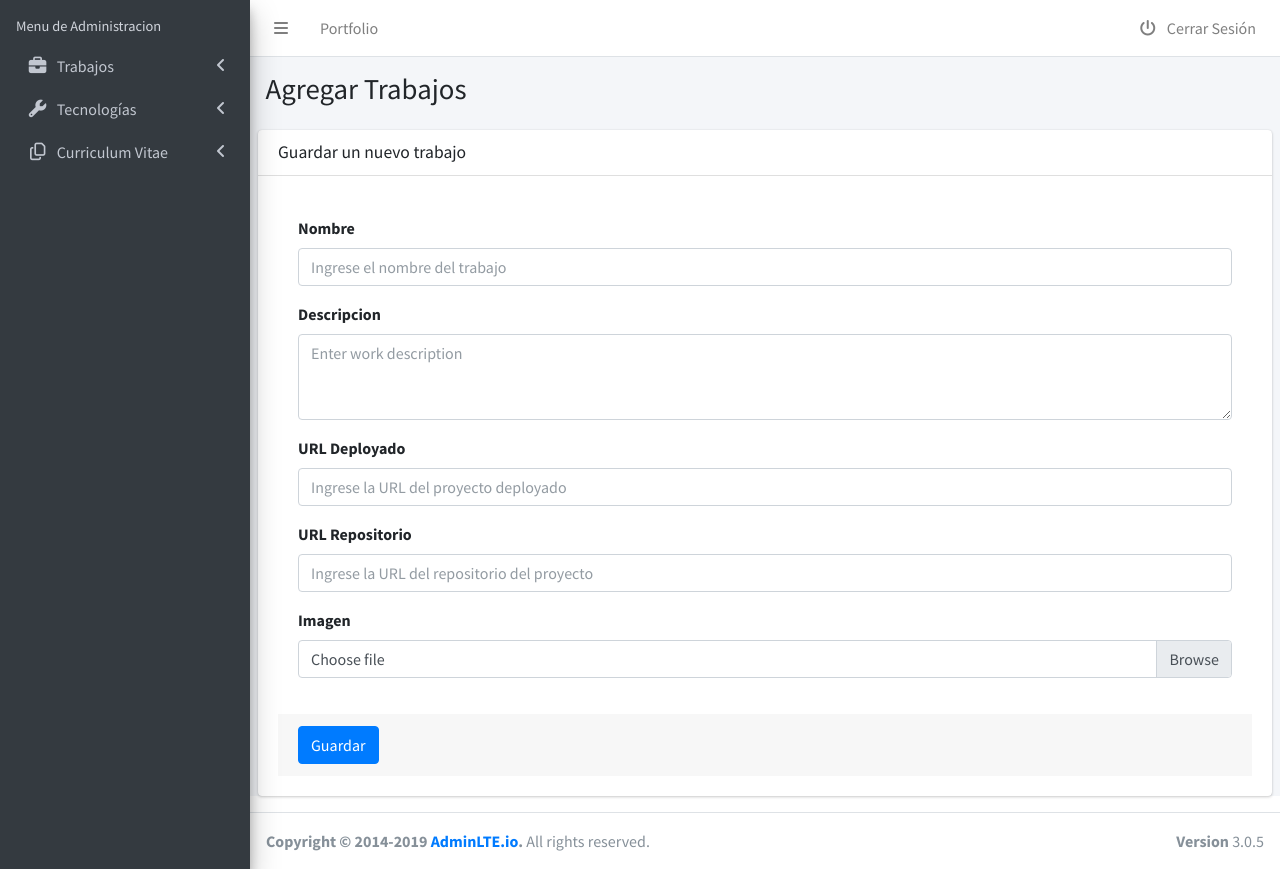
After one commit to gabrandalisse/portfolio, a PHP site: page /admin/add-work.php in a window 1280 px wide. The commit adds this page. Run offline with PHP 8.4, Linux system fonts and the light colour scheme; some libraries are stand-ins or nearby versions.

Commit message:
add forms added to all categories

```diff
--- /dev/null
+++ b/admin/add-work.php
@@ -0,0 +1,80 @@
+<?php
+  include_once('./templates/header.php');
+  include_once('./templates/top-bar.php');
+  include_once('./templates/nav.php');
+?>
+
+  <!-- Content Wrapper. Contains page content -->
+  <div class="content-wrapper">
+    <!-- Content Header (Page header) -->
+    <section class="content-header">
+      <div class="container-fluid">
+        <div class="row mb-2">
+          <div class="col-sm-6">
+            <h1>Agregar Trabajos</h1>
+          </div>
+        </div>
+      </div><!-- /.container-fluid -->
+    </section>
+
+    <!-- Main content -->
+    <section class="content">
+      <!-- Default box -->
+      <div class="card">
+        <div class="card-header">
+          <h3 class="card-title">Guardar un nuevo trabajo</h3>
+        </div>
+
+        <div class="card-body">
+            <form role="form">
+                <div class="card-body">
+
+                    <div class="form-group">
+                        <label for="workName">Nombre</label>
+                        <input type="text" class="form-control" id="workName" placeholder="Ingrese el nombre del trabajo">
+                    </div>
+
+                    <div class="form-group">
+                        <label>Descripcion</label>
+                        <textarea class="form-control" rows="3" placeholder="Enter work description"></textarea>
+                    </div>
+
+                    <div class="form-group">
+                        <label for="workDeploy">URL Deployado</label>
+                        <input type="text" class="form-control" id="workDeploy" placeholder="Ingrese la URL del proyecto deployado">
+                    </div>
+
+                    <div class="form-group">
+                        <label for="workRepository">URL Repositorio</label>
+                        <input type="text" class="form-control" id="workRepository" placeholder="Ingrese la URL del repositorio del proyecto">
+                    </div>
+
+                    <div class="form-group">
+                      <label for="exampleInputFile">Imagen</label>
+                      <div class="input-group">
+                          <div class="custom-file">
+                            <input type="file" class="custom-file-input" id="exampleInputFile">
+                            <label class="custom-file-label" for="exampleInputFile">Choose file</label>
+                          </div>
+                      </div>
+                    </div>
+                </div>
+                <!-- /.card-body -->
+
+                <div class="card-footer">
+                  <button type="submit" class="btn btn-primary">Guardar</button>
+                </div>
+            </form>
+
+        </div>
+        <!-- /.card-body -->
+      </div>
+      <!-- /.card -->
+    </section>
+    <!-- /.content -->
+  </div>
+  <!-- /.content-wrapper -->
+
+<?php
+  include_once('./templates/footer.php');
+?>
--- a/admin/templates/nav.php
+++ b/admin/templates/nav.php
@@ -33,7 +33,7 @@
                 </a>
               </li>
               <li class="nav-item">
-                <a href="../../index2.html" class="nav-link">
+                <a href="add-work.php" class="nav-link">
                   <i class="fas fa-plus nav-icon"></i>
                   <p>Agregar Nuevo</p>
                 </a>
@@ -57,27 +57,63 @@
                 </a>
               </li>
               <li class="nav-item">
-                <a href="../../index2.html" class="nav-link">
+                <a href="add-technology.php" class="nav-link">
                 <i class="fas fa-plus nav-icon"></i>
                   <p>Agregar Nueva</p>
                 </a>
+              </li>
+
+              <li class="nav-item">
+                <a href="../../index.html" class="nav-link">
+                  <i class="fas fa-stream nav-icon"></i>
+                  <p>
+                    Categorías
+                    <i class="right fas fa-angle-left"></i>
+                  </p>
+                </a>
+                <ul class="nav nav-treeview">
+                  <li class="nav-item">
+                    <a href="../../index.html" class="nav-link">
+                      <i class="fas fa-list-ul nav-icon"></i>
+                      <p>Ver Todas</p>
+                    </a>
+                  </li>
+                  <li class="nav-item">
+                    <a href="add-tech-category.php" class="nav-link">
+                      <i class="fas fa-plus nav-icon"></i>
+                      <p>Agregar Nueva</p>
+                    </a>
+                  </li>
+                </ul>
               </li>
             </ul>
           </li>
 
           <li class="nav-item has-treeview">
             <a href="#" class="nav-link">
-              <i class="nav-icon fas fa-user-tie"></i>
+              <i class="far fa-copy nav-icon"></i>
               <p>
-                Sobre Mi
+                Curriculum Vitae
                 <i class="fas fa-angle-left right"></i>
               </p>
             </a>
             <ul class="nav nav-treeview">
               <li class="nav-item">
                 <a href="../layout/top-nav.html" class="nav-link">
-                  <i class="far fa-copy nav-icon"></i>
-                  <p>Curriculum Vitae</p>
+                  <i class="fas fa-building nav-icon"></i>
+                  <p>Experiencia Laboral</p>
+                </a>
+              </li>
+              <li class="nav-item">
+                <a href="../layout/top-nav.html" class="nav-link">
+                  <i class="fas fa-book nav-icon"></i>
+                  <p>Estudios Academicos</p>
+                </a>
+              </li>
+              <li class="nav-item">
+                <a href="../layout/top-nav.html" class="nav-link">
+                  <i class="far fa-comments nav-icon"></i>
+                  <p>Cursos y Conferencias</p>
                 </a>
               </li>
             </ul>
--- a/admin/templates/top-bar.php
+++ b/admin/templates/top-bar.php
@@ -9,7 +9,7 @@
         <a class="nav-link" data-widget="pushmenu" href="#" role="button"><i class="fas fa-bars"></i></a>
       </li>
       <li class="nav-item d-none d-sm-inline-block">
-        <a href="../../index3.html" class="nav-link">Home</a>
+        <a href="../../index3.html" class="nav-link">Portfolio</a>
       </li>
     </ul>
 
```
Also changed, not shown: admin/add-tech-category.php (added, +54 -0 lines), admin/add-technology.php (added, +76 -0 lines).
